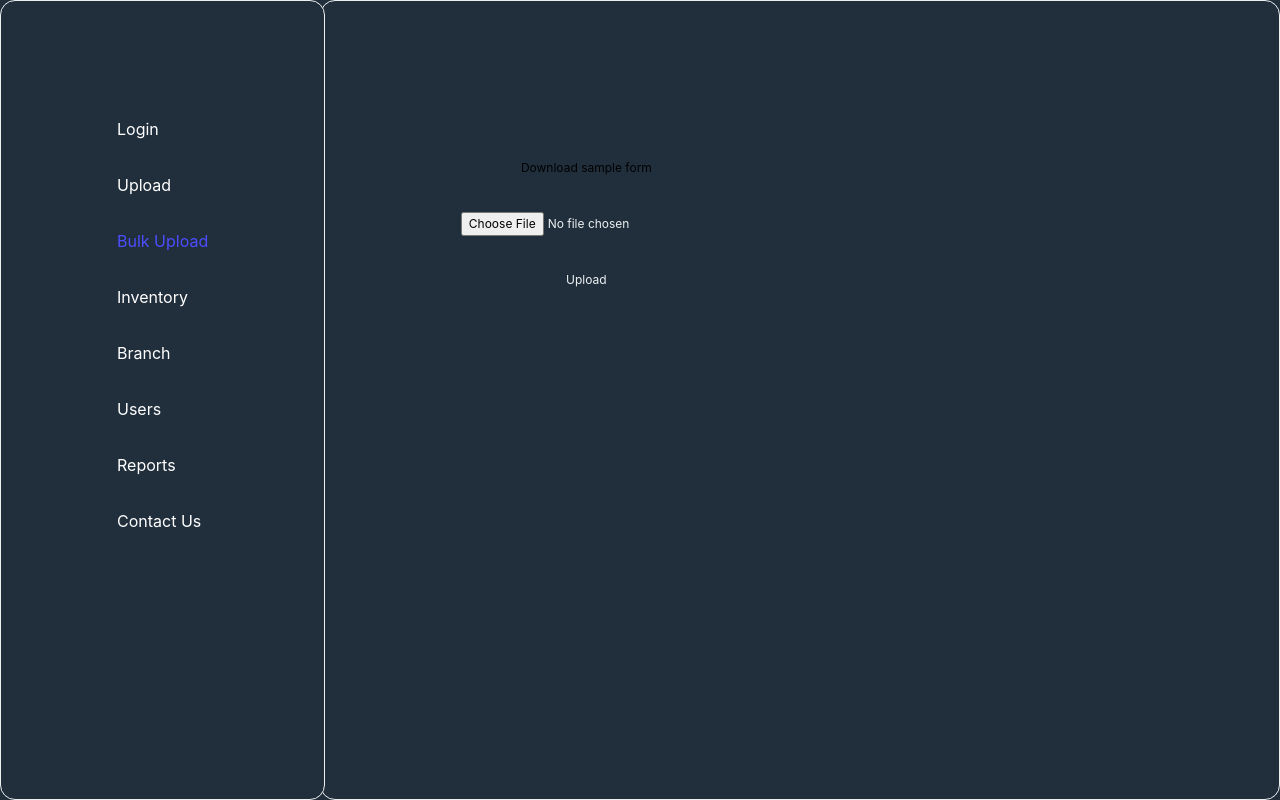
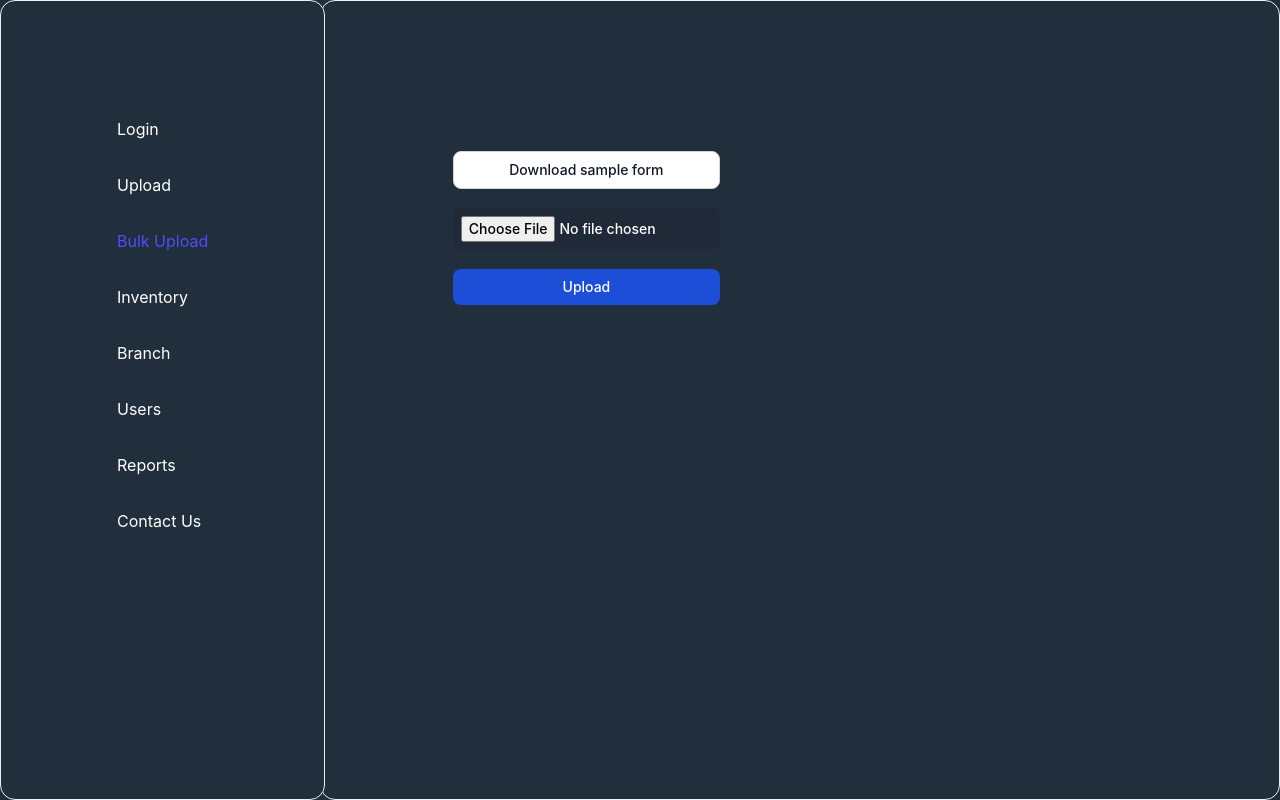
Before and after one commit to Feben9/pharmacy, a React (Create React App) app: page /bulkupload in a window 1280 px wide. Built offline with nearby package versions, Linux system fonts and the light colour scheme.

Commit message:
style change on bulk upload

```diff
--- a/package.json
+++ b/package.json
@@ -10,7 +10,7 @@
     "react-dom": "^18.2.0",
     "react-icons": "^5.2.1",
     "react-router-dom": "^6.23.1",
-    "react-scripts": "5.0.1",
+    "react-scripts": "^5.0.1",
     "styled-components": "^6.1.11",
     "web-vitals": "^2.1.4"
   },
--- a/src/pages/BulkUpload.js
+++ b/src/pages/BulkUpload.js
@@ -10,15 +10,15 @@
             <div className="page-container">
                 <div style={{padding:"50px"}}></div>
                 <form className="upload-form-container">
-                    <button>
-                    <a style={{color:"black", textDecoration:"none"}}
+                    <button class="text-gray-900 bg-white border border-gray-300 focus:outline-none hover:bg-gray-100 focus:ring-4 focus:ring-gray-100 font-medium rounded-lg text-sm px-5 py-2.5 me-2 mb-2 dark:bg-gray-800 dark:text-white dark:border-gray-600 dark:hover:bg-gray-700 dark:hover:border-gray-600 dark:focus:ring-gray-700">
+                    <a style={{textDecoration:"none"}}
                     href="https://file-examples.com/wp-content/storage/2017/02/file_example_XLS_10.xls"
                     download="sample">Download sample form</a>
                     </button>
                     <label for="file" className="label"></label> <br />
-                    <input type="file" id="file"/> <br />
+                    <input type="file" id="file" class="text-white bg-gray-800 hover:bg-gray-900 focus:outline-none focus:ring-4 focus:ring-gray-300 font-medium rounded-lg text-sm px-1 py-2.5 me-2 mb-2 dark:bg-gray-800 dark:hover:bg-gray-700 dark:focus:ring-gray-700 dark:border-gray-700"/> <br />
 
-                    <input type="submit" value="Upload" /> <br />
+                    <input type="submit" class="text-white bg-blue-700 hover:bg-blue-800 focus:ring-4 focus:ring-blue-300 font-medium rounded-lg text-sm px-5 py-2.5 me-2 mb-2 dark:bg-blue-600 dark:hover:bg-blue-700 focus:outline-none dark:focus:ring-blue-800" value="Upload" /> <br />
                 </form>
             </div>
         </div>
```
Also changed, not shown: 1 other file (tests, documents, lock files or other folders).
